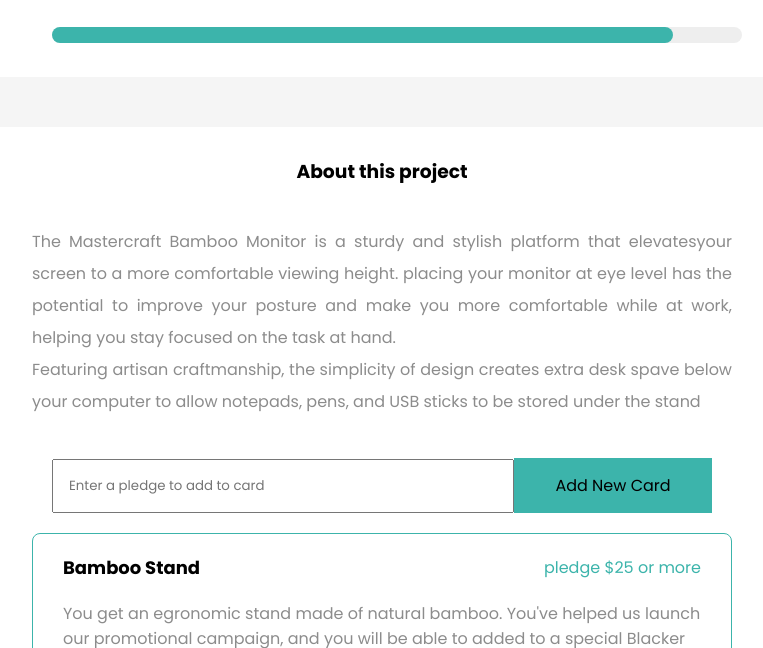
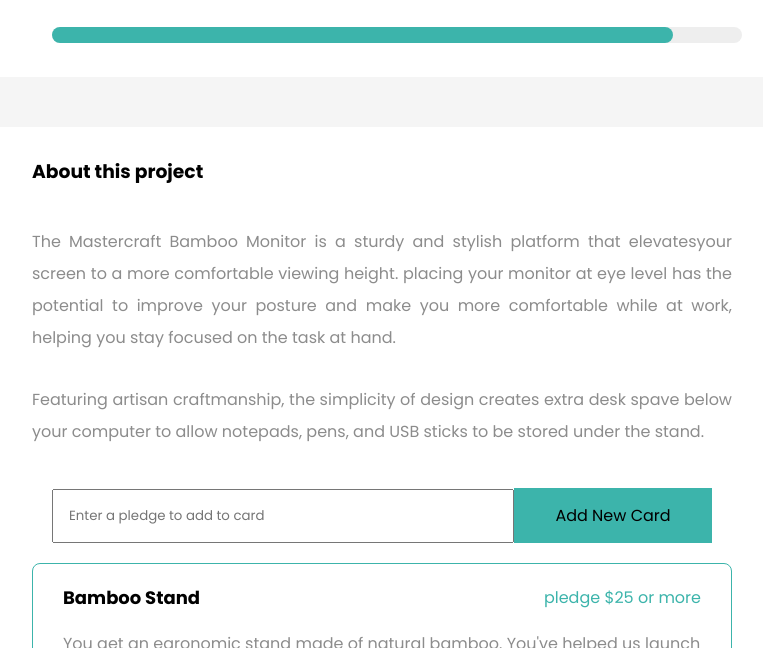
Before and after one commit to alaguton-pako/Kreatix-Tech-Assessment, a plain HTML site: page index.html in a window 1280 px wide. Shown: the part 653-1301 px from the top of the page, without its empty margins (258-1021 px from the left). Drawn offline with Linux system fonts and the light colour scheme.

Commit message:
most recent

```diff
--- a/index.css
+++ b/index.css
@@ -224,7 +224,6 @@ img {
 
 .aboutTitle{
     margin-bottom: 40px;
-    text-align: center;
 }
 
 .aboutparagraph{
@@ -237,6 +236,7 @@ img {
     text-align: justify;
     line-height: 2rem;
     color: rgb(140, 140, 140);
+    margin-top: 30px;
     margin-bottom: 20px;
 }
 
--- a/index.html
+++ b/index.html
@@ -91,7 +91,7 @@
         <p class="aboutparagraph2">
           Featuring artisan craftmanship, the simplicity of design creates extra
           desk spave below your computer to allow notepads, pens, and USB sticks
-          to be stored under the stand
+          to be stored under the stand.
         </p>
 
         <div class="forAddingNewCard">
```
